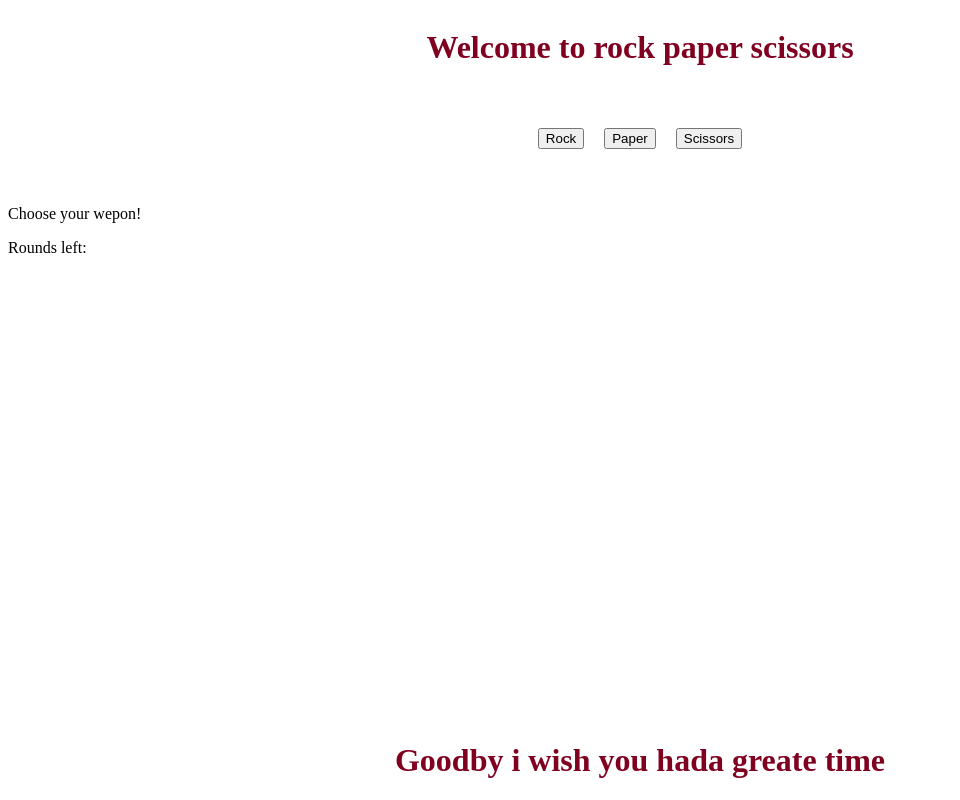
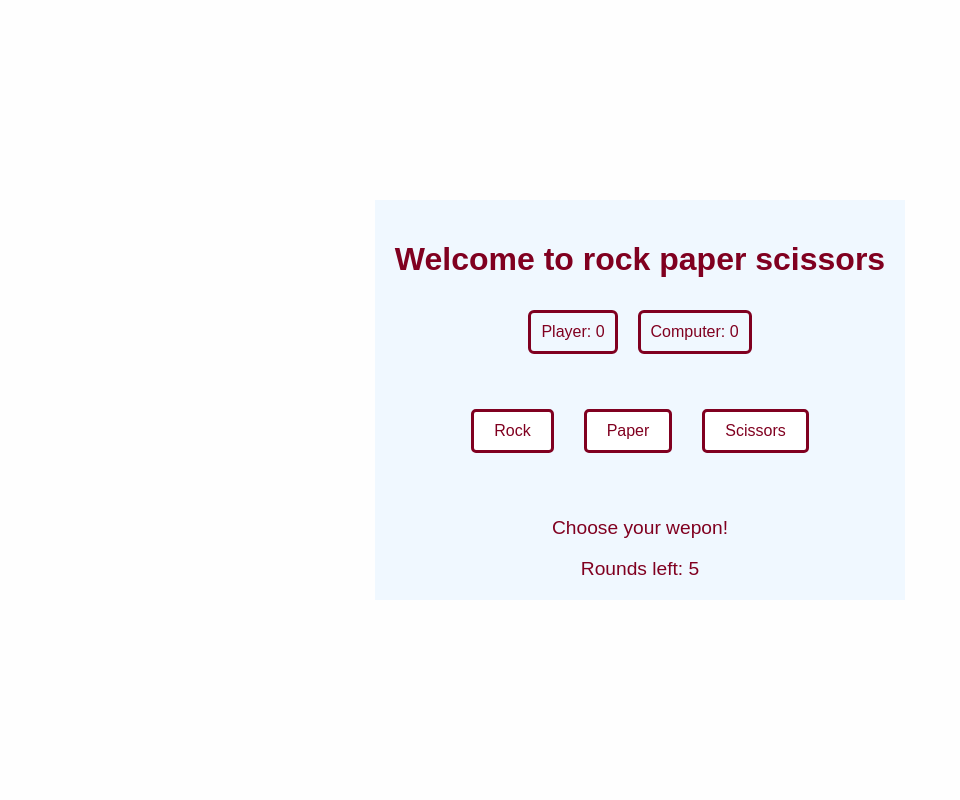
Before and after one commit to yusufdv/Rock_Paper_Scissors, a plain HTML site: page index.html in a window 1280 px wide. Shown: the whole page, without its empty margins (0-960 px from the left). Drawn offline with Linux system fonts and the light colour scheme.

Commit message:
finished the styling, working logic, and nice UI

```diff
--- a/index.html
+++ b/index.html
@@ -7,16 +7,18 @@
     <title>Rock,Paper,Scissors</title>
 </head>
 <body>
+    <div class="game-card">
     <script src="script.js" defer></script>
     <!--header-->
     <div class="head-bar">
         <h1>Welcome to rock paper scissors</h1>
     </div>
     <!--score bord-->
-    <div>
+    <div class="score-bored">
+        <div id="human-score">Player: 0</div>
+        <div id="pc-score">Computer: 0</div>
+    </div>
 
-
-    </div>
     <!--choices bored-->
     <div id="Choices">
         <button id="rock">Rock</button>
@@ -26,10 +28,8 @@
     <p id="game-message">Choose your wepon!</p>
 
     <!--rounds left-->
-    <div id="rounds-left">Rounds left:</div>
+    <div id="rounds-left">Rounds left: 5</div>
     <!--footer-->
-    <div class="foot-bar">
-        <h1>Goodby i wish you hada  greate time</h1>
     </div>
 </body>
 </html>
--- a/script.js
+++ b/script.js
@@ -7,6 +7,8 @@ let rounds = 0;
 const message = document.getElementById("game-message");
 const roundsLeft = document.getElementById("rounds-left");
 const choices = document.querySelector('#Choices');
+const humanch = document.querySelector('#human-score');
+const pcch = document.querySelector('#pc-score');
 
 function getComputerChoice(){
     let v = Math.random();
@@ -47,6 +49,8 @@ function playRound(humanChoice,computerChoice){
         computerscore++;
         message.innerHTML=`You lose ): (PC chose ${computerChoice})`
     }
+    humanch.innerHTML=`Player: ${humanscore}`
+    pcch.innerHTML=`Computer: ${computerscore}`
 }
 
 
@@ -65,11 +69,14 @@ function playgame(humanChoice) {
 
     if (rounds === 5) {
         if (humanscore > computerscore) {
-            message.innerHTML = `Game Over! You Won the Match! Final Score - You: ${humanscore}, PC: ${computerscore}`;
+            message.innerHTML = `Game Over! You Won the Match!`
+
         } else if (humanscore < computerscore) {
-            message.innerHTML = `Game Over! You Lost the Match! Final Score - You: ${humanscore}, PC: ${computerscore}`;
+            message.innerHTML = `Game Over! You Lost the Match!`
+
         } else {
-            message.innerHTML = `Game Over! It's a tie match! Final Score - You: ${humanscore}, PC: ${computerscore}`;
+            message.innerHTML = `Game Over! It's a tie match!`
+
         }
         roundsLeft.innerHTML = `Game finished. Click a button to play again!`;
     } else {
--- a/style.css
+++ b/style.css
@@ -1,4 +1,22 @@
-.head-bar, .foot-bar {
+body {
+    background-color: #fefefe;
+    font-family: Arial, sans-serif;
+    font-weight: 300;
+    display: flex;
+    justify-content: center;
+    align-items: center;
+    height: 100vh;
+    margin: 0;
+}
+/*game card*/
+.game-card{
+    background-color: aliceblue;
+    padding: 20px;
+
+}
+
+/*Header and */
+.head-bar{
     color: rgb(128, 0, 32);
     display: flex;
     justify-content: center;
@@ -8,16 +26,51 @@
     width: 100%;
 }
 
-.foot-bar {
-    position: fixed;
-    left: 0;
-    bottom: 0;
-    width: 100%;
+/*scorebored*/
+.score-bored{
+    display: flex;
+    justify-content: center;
+    align-items: center;
 }
 
+#human-score,#pc-score{
+    border: solid 3px rgb(128, 0, 32);
+    border-radius: 6px;
+    padding: 10px;
+    margin:10px;
+    color: rgb(128, 0, 32);
+}
+
+/*Choices*/
 #Choices{
     display: flex;
     justify-content: center;
-    gap: 20px;               /* Adds space between the buttons */
+    gap: 20px;
     padding: 40px 0;
 }
+
+#Choices button {
+  background-color: white;
+  color: rgb(128, 0, 32);
+  padding: 10px 20px;
+  font-size: 16px;
+  border: solid rgb(128, 0, 32);
+  border-radius: 5px;
+  margin: 5px;
+  cursor: pointer;
+}
+
+#Choices button:hover {
+  background-color: rgb(128, 0, 32);
+  color: aliceblue;
+}
+
+/* message & ruonds left*/
+
+#game-message, #rounds-left{
+    display: flex;
+    justify-content: center;
+    color: rgb(128, 0, 32);
+    font-size:larger ;
+    font-weight: 300;
+}
```
Also changed, not shown: Images/Paper.png (added), Images/Rock.png (added), Images/Scissors.png (added).
